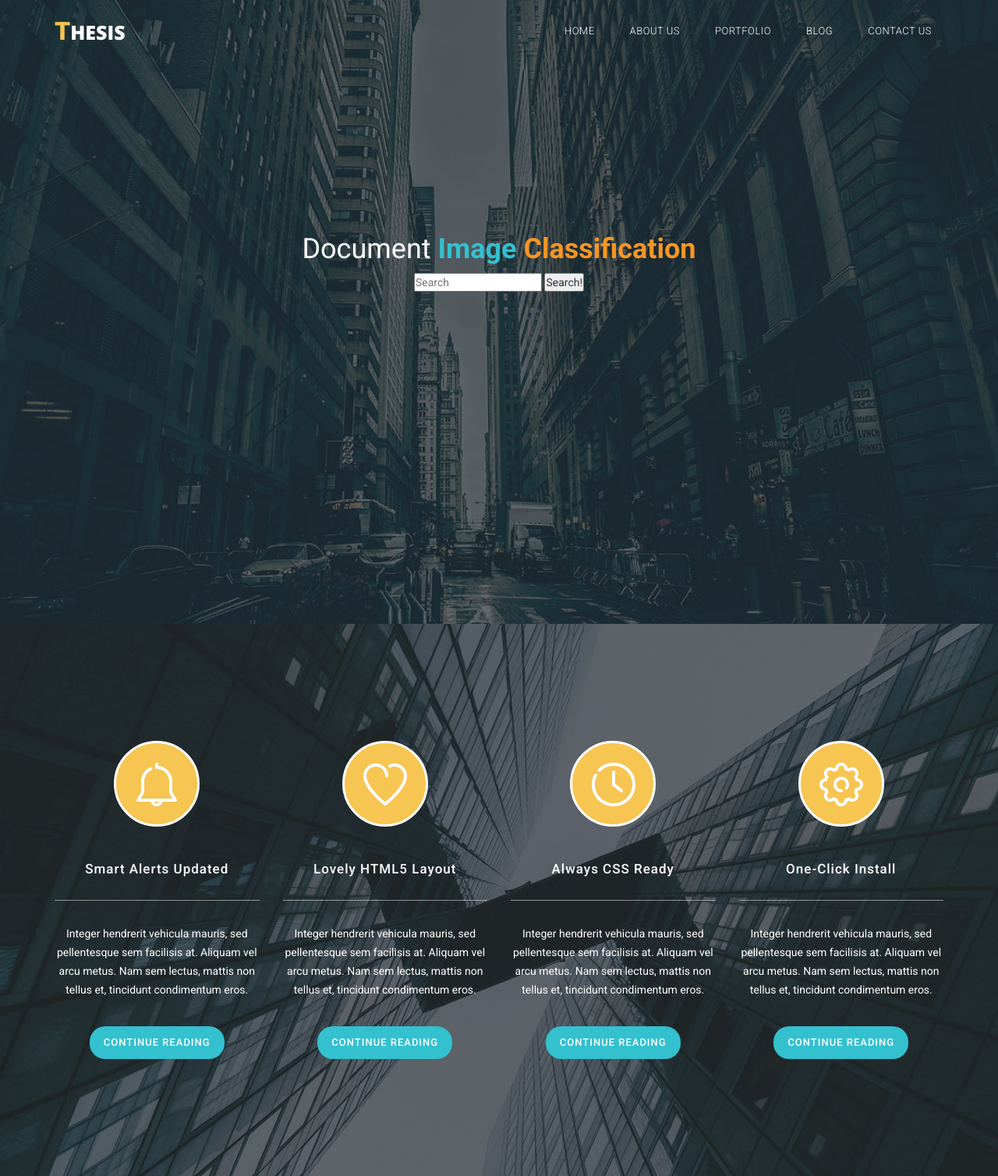
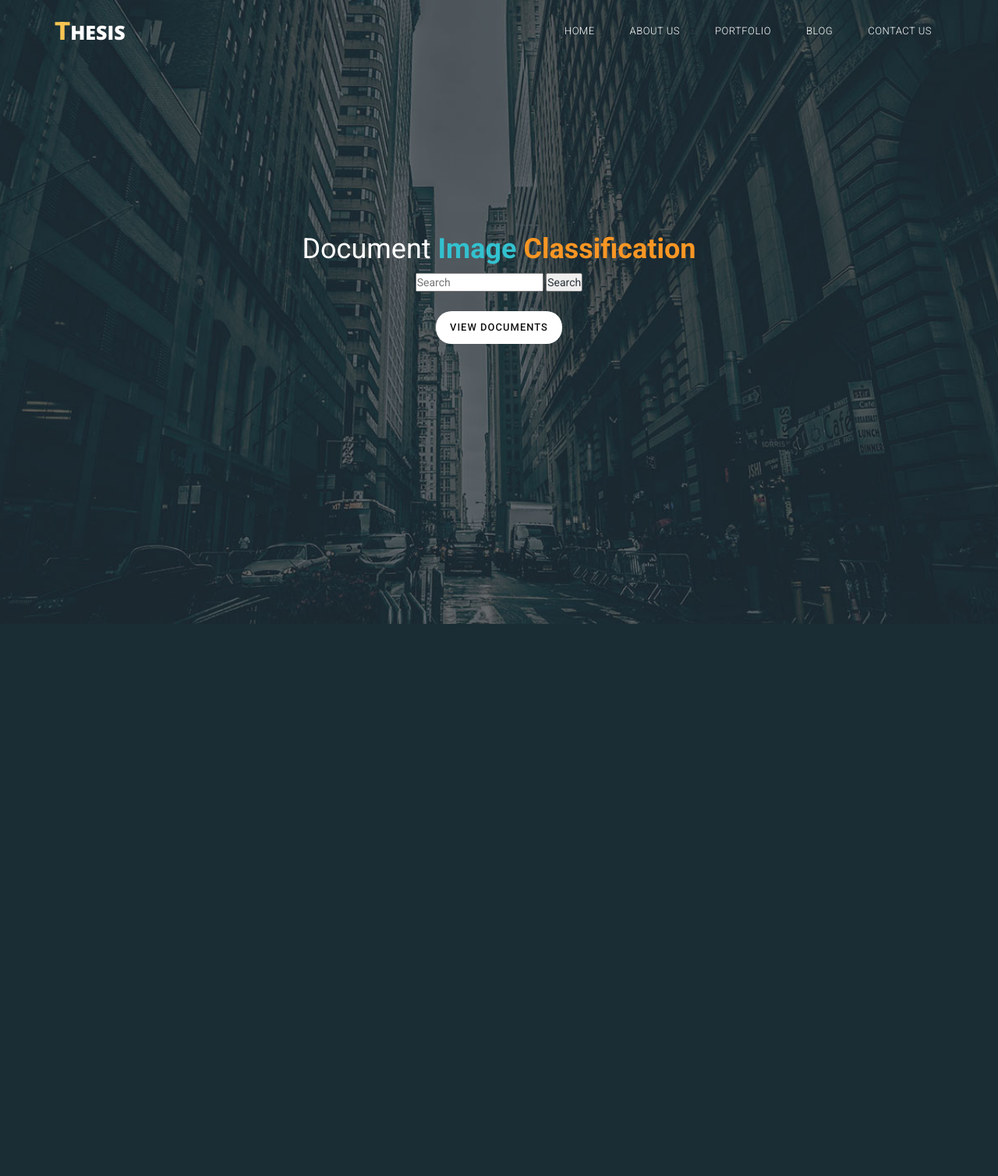
Before and after one commit to hassaan4584/FileSavingWithKeywords, a Django app: page /FileSaverApp/search/ in a window 1280 px wide. Shown: the whole page at 78% size. After the commit the page ends 800 px from the top, so only its background shows below. Run offline with Django 3.2, Linux system fonts and the light colour scheme; some libraries are stand-ins or nearby versions.

Commit message:
Static links issue fixed

```diff
--- a/FileSaverApp/static/tinker/css/detailsPage.css
+++ b/FileSaverApp/static/tinker/css/detailsPage.css
@@ -5,6 +5,10 @@
   color: #ffffff;
 }
 
+.document-list {
+color: #ffffff
+}
+
 .document-text {
     white-space: pre;
     text-align: left;
--- a/FileSaverApp/templates/FileSaverApp/search.html
+++ b/FileSaverApp/templates/FileSaverApp/search.html
@@ -20,9 +20,11 @@
     <link rel="stylesheet" type="text/css" href="{% static 'tinker/css/owl-carousel.css' %}" />
     <link rel="stylesheet" type="text/css" href="{% static 'tinker/css/templatemo-style.css' %}" />
     <link rel="stylesheet" type="text/css" href="{% static 'tinker/css/lightbox.css' %}" />
+    <link rel="stylesheet" type="text/css" href="{% static 'tinker/css/detailsPage.css' %}" />
 
     <script src="{% static "tinker/js/vendor/modernizr-2.8.3-respond-1.4.2.min.js" %}" ></script>
 </head>
+
 <body>
     <div class="header">
         <div class="container">
@@ -62,27 +64,21 @@
                     <form id="searchform" action="{% url 'FileSaverApp:search' %}" method="get" accept-charset="utf-8">
                       <input class="searchfield" id="searchbox" name="q" type="text" placeholder="Search">
                       <button type="submit">
-                          Search!
+                          Search
                       </button>
                     </form>
+
                     {% if documents_list %}
-
                     <ul>
-
                         {% for doc in documents_list %}
-                            <li> {{ forloop.counter }} <a href="{% url 'FileSaverApp:detail' doc.id %}">{{ doc.document_name }}</a>
+                            <li> {{ forloop.counter }} <a class="document-list" href="{% url 'FileSaverApp:detail' doc.id %}">{{ doc.document_name }}</a>
                             </li>
                         {% endfor %}
-                        <!--{% for file in files %}-->
-                        <!--<input type="radio" name="choice" id="choice{{ forloop.counter }}" value="{{ choice.id }}" />-->
-                        <!--<label for="choice{{ forloop.counter }}">{{ file.document_name }}</label><br />-->
-                    {% endfor %}
                     </ul>
-
-
-
-
                     {% endif %}
+                    <div class="primary-white-button">
+                        <a href="{% url 'FileSaverApp:list' %}" type="submit">View Documents</a>
+                    </div>
 
 
             </div>
@@ -91,68 +87,6 @@
 
 
 
-
-
-
-
-    <section id="about" class="page-section">
-        <div class="container">
-            <div class="row">
-                <div class="col-md-3 col-sm-6 col-xs-12">
-                    <div class="service-item">
-                        <div class="icon">
-                            <img src="{% static "tinker/img/service_icon_01.png" %}"alt="">
-                        </div>
-                        <h4>Smart Alerts Updated</h4>
-                        <div class="line-dec"></div>
-                        <p>Integer hendrerit vehicula mauris, sed pellentesque sem facilisis at. Aliquam vel arcu metus. Nam sem lectus, mattis non tellus et, tincidunt condimentum eros.</p>
-                        <div class="primary-blue-button">
-                            <a href="#" class="scroll-link" data-id="portfolio">Continue Reading</a>
-                        </div>
-                    </div>
-                </div>
-                <div class="col-md-3 col-sm-6 col-xs-12">
-                    <div class="service-item">
-                        <div class="icon">
-                            <img src="{% static "tinker/img/service_icon_02.png" %}" alt="">
-                        </div>
-                        <h4>Lovely HTML5 Layout</h4>
-                        <div class="line-dec"></div>
-                        <p>Integer hendrerit vehicula mauris, sed pellentesque sem facilisis at. Aliquam vel arcu metus. Nam sem lectus, mattis non tellus et, tincidunt condimentum eros.</p>
-                        <div class="primary-blue-button">
-                            <a href="#" class="scroll-link" data-id="portfolio">Continue Reading</a>
-                        </div>
-                    </div>
-                </div>
-                <div class="col-md-3 col-sm-6 col-xs-12">
-                    <div class="service-item">
-                        <div class="icon">
-                            <img src="{% static "tinker/img/service_icon_03.png" %}" alt="">
-                        </div>
-                        <h4>Always CSS Ready</h4>
-                        <div class="line-dec"></div>
-                        <p>Integer hendrerit vehicula mauris, sed pellentesque sem facilisis at. Aliquam vel arcu metus. Nam sem lectus, mattis non tellus et, tincidunt condimentum eros.</p>
-                        <div class="primary-blue-button">
-                            <a href="#" class="scroll-link" data-id="portfolio">Continue Reading</a>
-                        </div>
-                    </div>
-                </div>
-                <div class="col-md-3 col-sm-6 col-xs-12">
-                    <div class="service-item">
-                        <div class="icon">
-                            <img src="{% static "tinker/img/service_icon_04.png" %}" alt="">
-                        </div>
-                        <h4>One-Click Install</h4>
-                        <div class="line-dec"></div>
-                        <p>Integer hendrerit vehicula mauris, sed pellentesque sem facilisis at. Aliquam vel arcu metus. Nam sem lectus, mattis non tellus et, tincidunt condimentum eros.</p>
-                        <div class="primary-blue-button">
-                            <a href="#" class="scroll-link" data-id="portfolio">Continue Reading</a>
-                        </div>
-                    </div>
-                </div>
-            </div>
-        </div>
-    </section>
 
 
 
@@ -170,18 +104,18 @@
     $(document).ready(function() {
         // navigation click actions
         $('.scroll-link').on('click', function(event){
-            event.preventDefault();
+            <!--event.preventDefault();-->
             var sectionID = $(this).attr("data-id");
             scrollToID('#' + sectionID, 750);
         });
         // scroll to top action
-        $('.scroll-top').on('click', function(event) {
-            event.preventDefault();
-            $('html, body').animate({scrollTop:0}, 'slow');
-        });
+        <!--$('.scroll-top').on('click', function(event) {-->
+            <!--&lt;!&ndash;event.preventDefault();&ndash;&gt;-->
+            <!--$('html, body').animate({scrollTop:0}, 'slow');-->
+        <!--});-->
         // mobile nav toggle
         $('#nav-toggle').on('click', function (event) {
-            event.preventDefault();
+            <!--event.preventDefault();-->
             $('#main-nav').toggleClass("open");
         });
     });
```
Also changed, not shown: FileSaverApp/templates/FileSaverApp/documentDetail.html (+5 -4 lines), FileSaverApp/templates/FileSaverApp/list.html (+5 -3 lines), db.sqlite3. Lines whose indentation alone changed are shown as unchanged.
